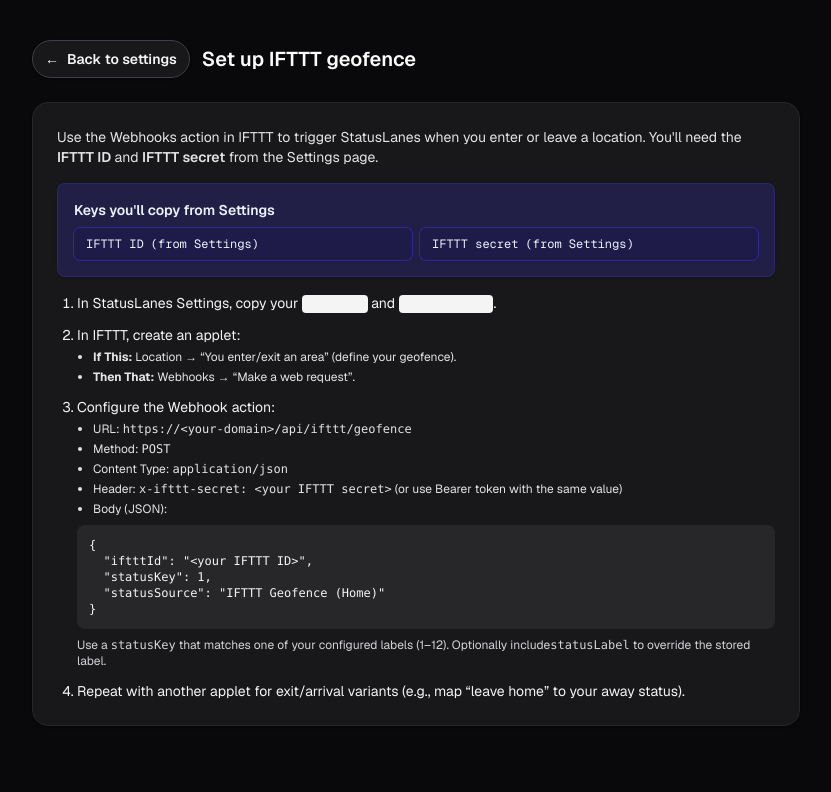
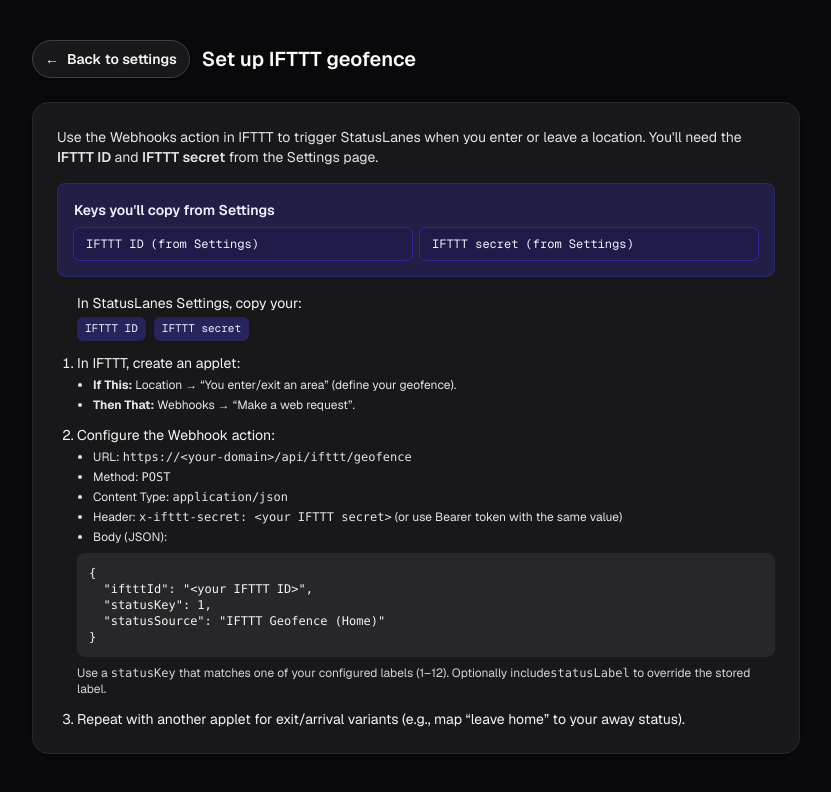
Before and after one commit to lanes100/statuslanes, a Next.js app: page /ifttt-setup in a window 1280 px wide. Shown: the top 792 px of the page, without its empty margins (224-1055 px from the left). Built offline with nearby package versions, Linux system fonts and the light colour scheme.

Commit message:
fixing white on white

```diff
--- a/src/app/ifttt-setup/page.tsx
+++ b/src/app/ifttt-setup/page.tsx
@@ -37,9 +37,16 @@
           </div>
 
           <ol className="list-decimal space-y-3 pl-5 text-sm text-zinc-800 dark:text-zinc-100">
-            <li>
-              In StatusLanes Settings, copy your <code className="rounded bg-zinc-100 px-1 py-0.5 text-xs">IFTTT ID</code>{" "}
-              and <code className="rounded bg-zinc-100 px-1 py-0.5 text-xs">IFTTT secret</code>.
+            <li className="flex flex-col gap-1">
+              <span>In StatusLanes Settings, copy your:</span>
+              <div className="flex flex-wrap gap-2">
+                <span className="rounded-md bg-indigo-100 px-2 py-1 text-[11px] font-mono text-indigo-900 shadow-sm dark:bg-indigo-900/60 dark:text-indigo-50">
+                  IFTTT ID
+                </span>
+                <span className="rounded-md bg-indigo-100 px-2 py-1 text-[11px] font-mono text-indigo-900 shadow-sm dark:bg-indigo-900/60 dark:text-indigo-50">
+                  IFTTT secret
+                </span>
+              </div>
             </li>
             <li>
               In IFTTT, create an applet:
```
